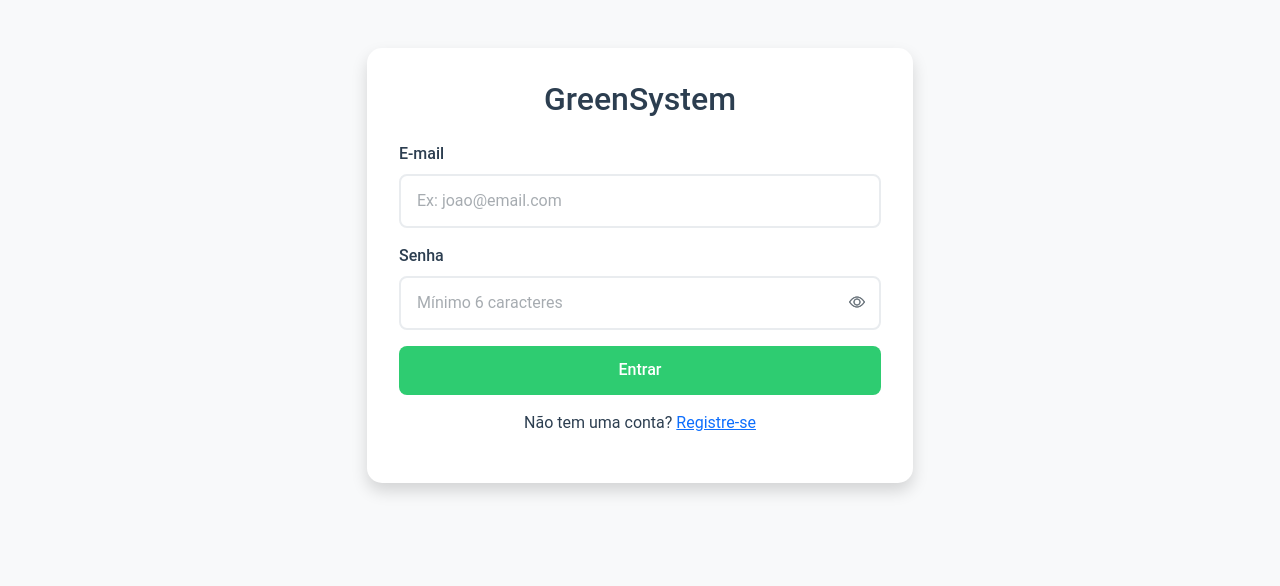
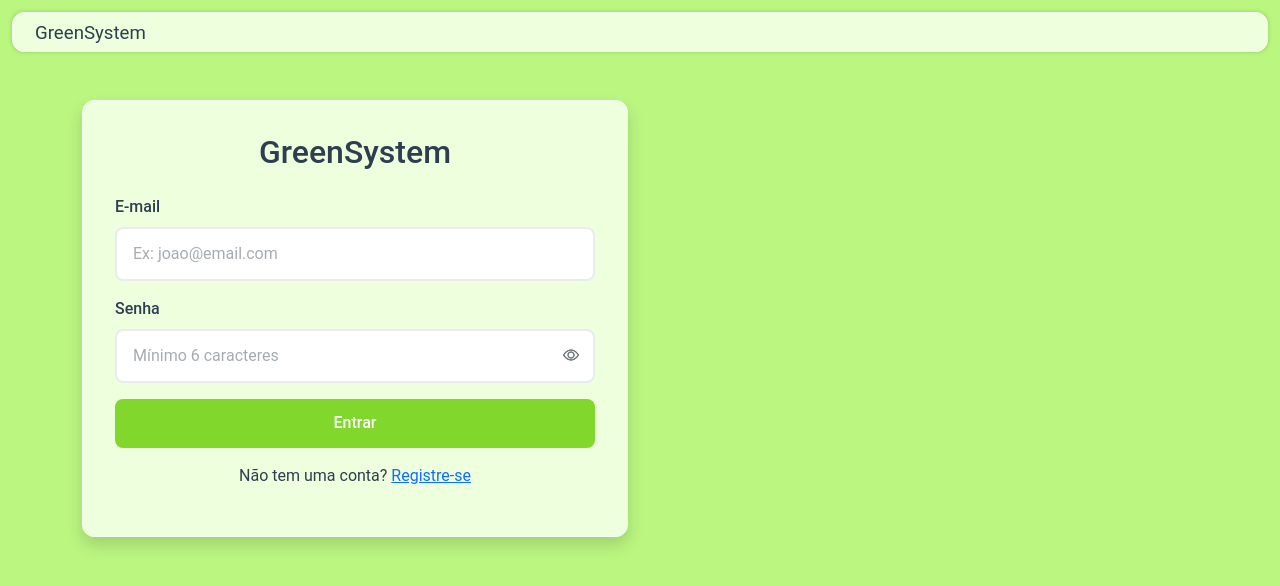
Before and after one commit to ViniciusThi/PI03_Cidades_Inteligentes, a plain HTML site: page src/public/index.html in a window 1280 px wide. Drawn offline with nearby package versions, Linux system fonts and the light colour scheme; some packages are replaced by stand-ins of ours; a script that the page names is missing.

Commit message:
Atualização dos estilos

```diff
--- a/src/public/css/style.css
+++ b/src/public/css/style.css
@@ -1,6 +1,8 @@
 :root {
-    --primary-color: #2ecc71;
-    --primary-dark: #27ae60;
+    --bg-site:#BBF680;
+    --bg-itens-gs: #EEFFDD;
+    --primary-color: #82D72D;
+    --primary-dark: #66af1d;
     --secondary-color: #e8f5e9;
     --text-color: #2c3e50;
     --light-green: #c8e6c9;
@@ -9,7 +11,7 @@
 }
 
 body {
-    background-color: var(--secondary-color);
+    background-color: var(--bg-site);
     color: var(--text-color);
     font-family: 'Roboto', sans-serif;
 }
@@ -51,9 +53,6 @@ body {
     transition: transform 0.3s ease;
 }
 
-.card:hover {
-    transform: translateY(-5px);
-}
 
 .card-body {
     padding: 2rem;
@@ -385,3 +384,31 @@ body {
         font-size: 1.5rem;
     }
 }
+
+
+/* JOSÉ */
+
+
+nav {
+    background: var(--bg-itens-gs);
+    font-size: 14pt;
+    height: 40px;
+    margin: 12px;
+    padding: 6px;
+    border-radius: 12px;
+    border: 1px solid #F4FFF9;
+    box-shadow: 0 0 4px #48771852;
+
+    & > p {
+        padding: 0;
+        padding-left: 16px;
+        margin: 0;
+    }
+}
+
+.card {
+    background: var(--bg-itens-gs);
+    border-radius: 12px;
+    border: 1px solid #F4FFF9;
+    box-shadow: 0 0 4px #48771852;
+}
--- a/src/public/index.html
+++ b/src/public/index.html
@@ -7,10 +7,15 @@
     <link href="https://cdn.jsdelivr.net/npm/bootstrap@5.1.3/dist/css/bootstrap.min.css" rel="stylesheet">
     <link rel="stylesheet" href="https://cdn.jsdelivr.net/npm/bootstrap-icons@1.8.1/font/bootstrap-icons.css">
     <link rel="stylesheet" href="css/style.css">
+    <link rel="stylesheet" href="css/nav.css">
+    <link rel="stylesheet" href="css/index.css">
 </head>
-<body class="bg-light">
+<body>
+    <nav>
+        <p>GreenSystem</p>
+    </nav>
     <div class="container">
-        <div class="row justify-content-center mt-5">
+        <div class="row justify-content-left mt-5">
             <div class="col-md-6">
                 <div class="card shadow">
                     <div class="card-body">
```
Also changed, not shown: src/public/register.html (+5 -2 lines).
